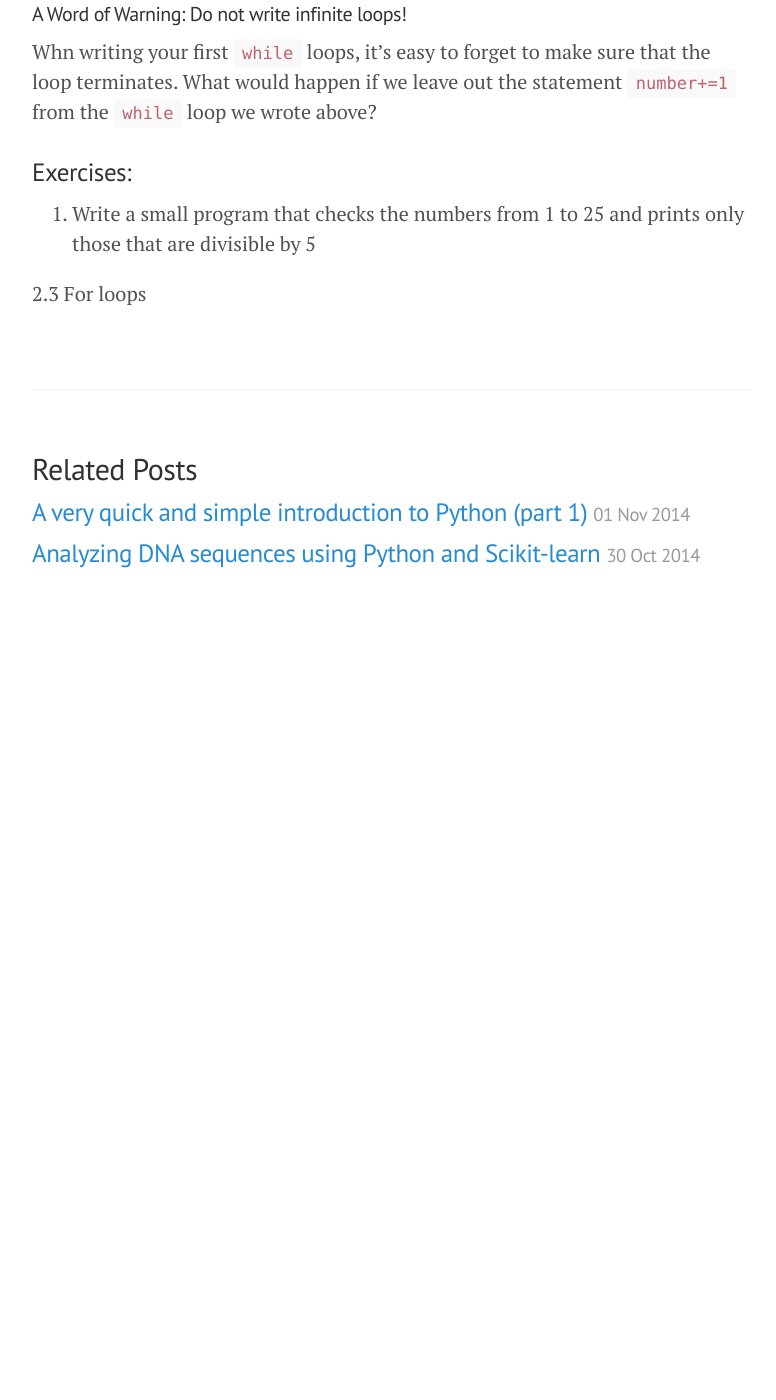
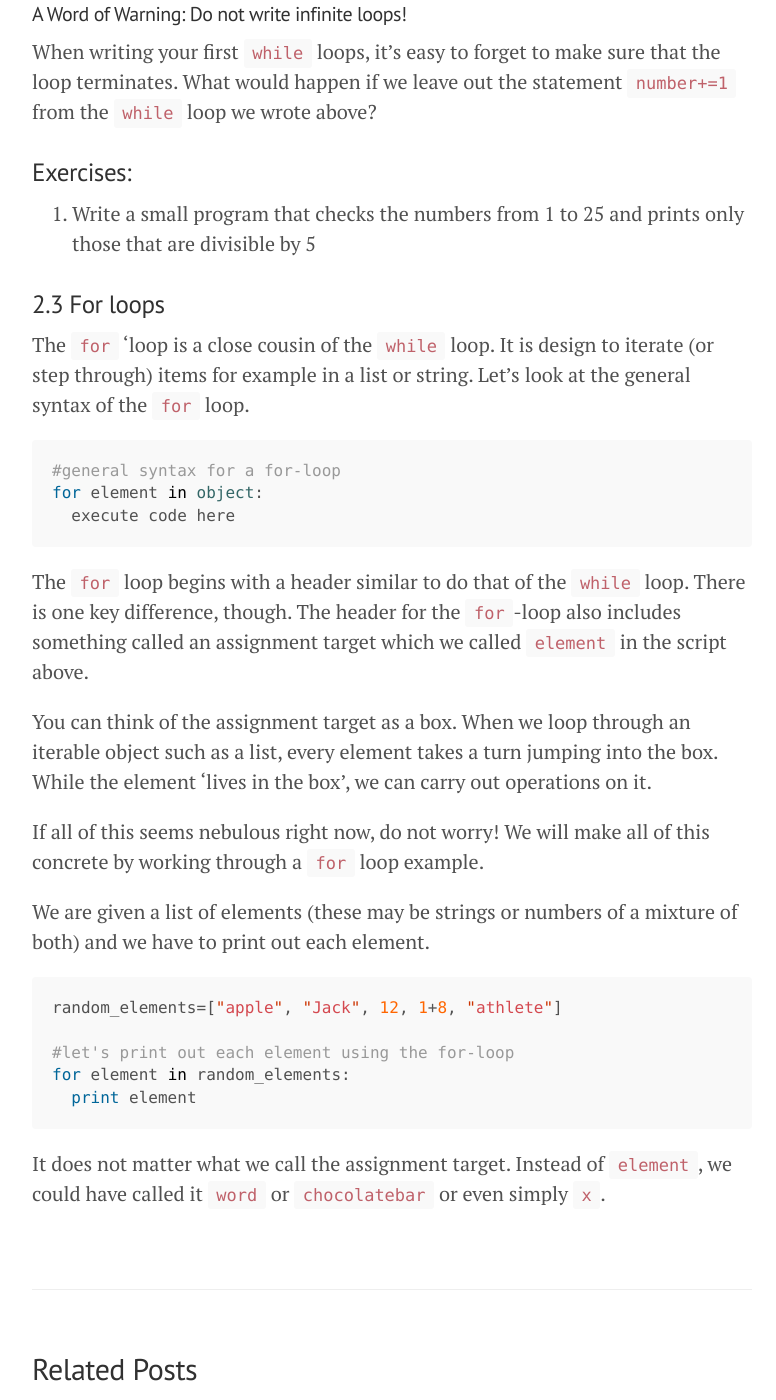
Before and after one commit to Winterflower/winterflower.github.io, a Jekyll site: the page built from _posts/2014-11-02-a-very-simple-introduction-to-python-part2.md, in a window 1280 px wide and 1400 px high, scrolled down 3035 px. Shown: the whole window, without its empty margins (248-1024 px from the left). Built offline with Jekyll 4.4.1, drawn with Linux system fonts in a browser that asks for light colours; Markdown is read by kramdown in place of the engine named in the settings; before the commit the page ends 3665 px from its top, so only the background shows below that; some of the changed text lies outside the part shown.

Commit message:
added for-loops

````diff
--- a/_posts/2014-11-02-a-very-simple-introduction-to-python-part2.md
+++ b/_posts/2014-11-02-a-very-simple-introduction-to-python-part2.md
@@ -2,6 +2,7 @@
 layout: post
 title: A very quick and simple introduction to Python (part 2)
 ---
+Version 1.0 (last updated on Nov 8th, 2014)
 
 
 Welcome back to the second part of the quick Python overview.
@@ -10,7 +11,7 @@ statements, while and for loops and creating methods. Once again, all
 comments and questions are encouraged and very welcome.
 Please feel free to email me at camillamon[at]gmail.com.
 
-###2.0 Control-flow in Python programs
+##2.0 Control-flow in Python programs
 If-else statements and for and while loops
 form the core of control-flow in Python programs.
 Let's take a brief tour of these structures, starting
@@ -53,10 +54,10 @@ of `random_number` divided by 5. If the remainder is 0 (ie. `random_number`
 is divisible by 5), then we will print out "Divisible by 5".
 
 If you want, run this program using the interactive Python shell
-or the online Python shell (link at the beginning of part 1).
+or the [online Python shell](http://repl.it/languages/Python).
 Which one of the statements is printed to the terminal?
 
-###2.0 A more complicated example
+####2.1.1 A more complicated example
 In the little program above, we only tested for one condition (whether
   or not the number we stored in `random_number` is divisible by 5).
 Usually in real programming life, testing for one condition
@@ -121,7 +122,7 @@ inside the `while` block are executed.
 
 
 ####A Word of Warning: Do not write infinite loops!
-Whn writing your first `while` loops, it's easy to forget
+When writing your first `while` loops, it's easy to forget
 to make sure that the loop terminates.
 What would happen if we leave out the statement `number+=1`
 from the `while` loop we wrote above?
@@ -132,4 +133,43 @@ from the `while` loop we wrote above?
 prints only those that are divisible by 5
 
 
-2.3 For loops
+###2.3 For loops
+The `for` 'loop is a close cousin of the `while` loop.
+It is design to iterate (or step through) items for example
+in a list or string. Let's look at the general syntax of the `for` loop.
+
+```python
+#general syntax for a for-loop
+for element in object:
+  execute code here
+```
+
+The `for` loop begins with a
+header similar to do that of the `while` loop.
+There is one key difference, though. The header for the `for`-loop
+also includes something called an assignment target which we called
+`element` in the script above.
+
+You can think of the assignment target as a box.
+When we loop through an iterable object such as a list,
+every element takes a turn jumping into the box. While
+the element 'lives in the box', we can carry out operations on it.
+
+If all of this seems nebulous right now, do not worry!
+We will make all of this concrete by working through
+a `for` loop example.
+
+We are given a list of elements (these may be strings
+or numbers of a mixture of both) and we have to print out
+each element.
+
+```python
+random_elements=["apple", "Jack", 12, 1+8, "athlete"]
+
+#let's print out each element using the for-loop
+for element in random_elements:
+  print element
+```
+It does not matter what we call the assignment target.
+Instead of `element`, we could have called it `word` or
+`chocolatebar` or even simply `x`.
````
Also changed, not shown: other parts of _posts/2014-11-02-a-very-simple-introduction-to-python-part2.md (+1 -1 lines).
